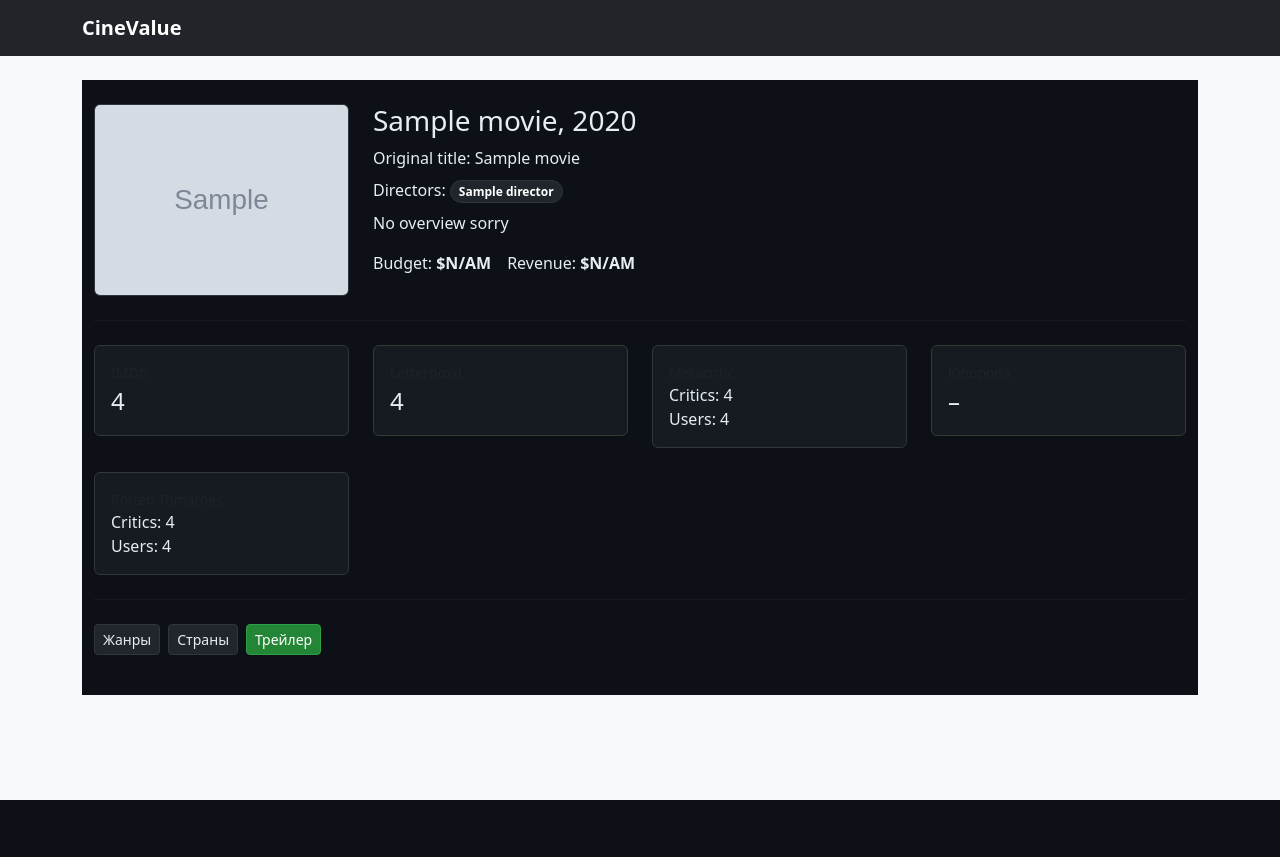
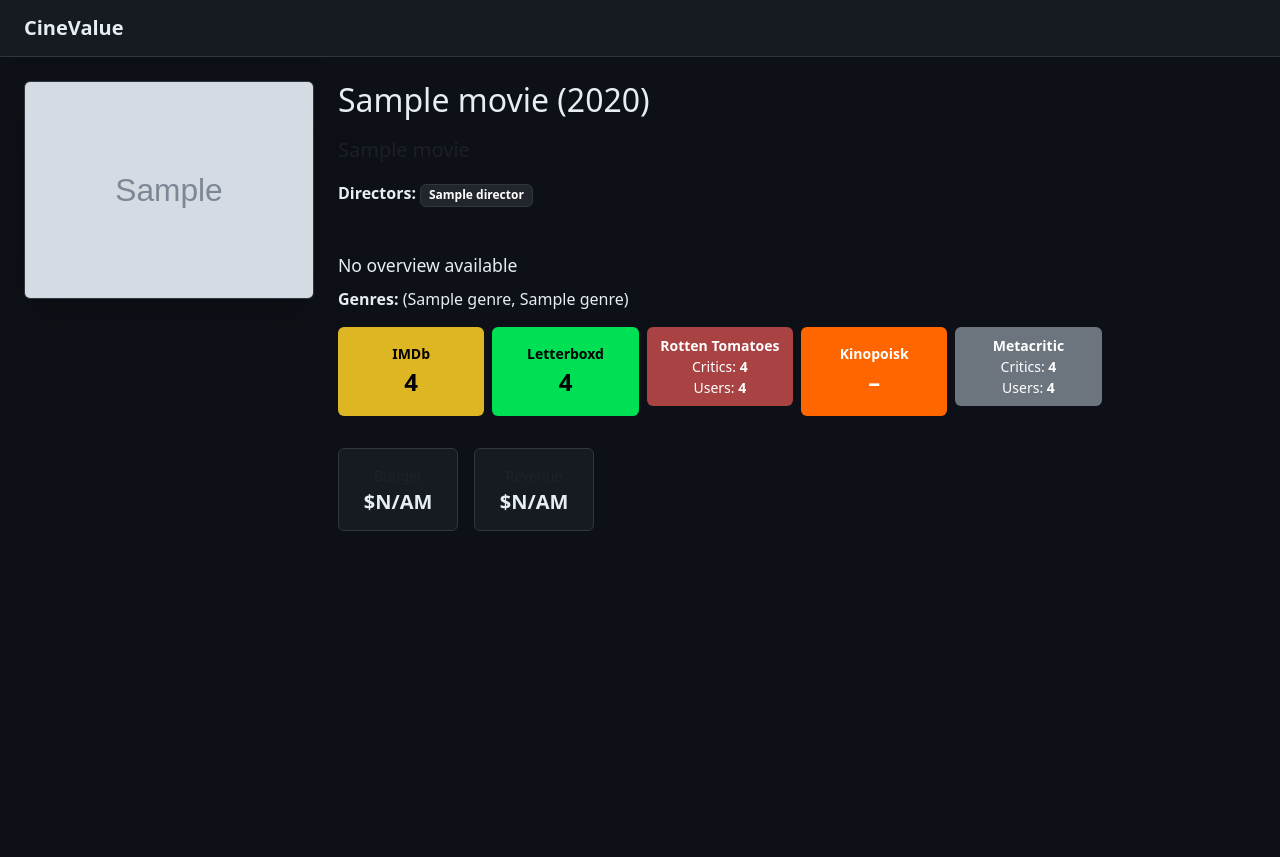
Before and after one commit to vit1919/CineValue-django-project, a Django app: template CineValue/templates/result.html in a window 1280 px wide. Before the commit the page ends 800 px from the top, so only its background shows below. Run offline with Django 3.2, Linux system fonts and the light colour scheme; the template is opened without the code that fills it: most values are stand-ins (such as "Sample title", 1, 10 or a date in 2020); grey boxes marked "Sample" are stand-in pictures.

Commit message:
html css fix

```diff
--- /dev/null
+++ b/CineValue/static/CineValue/style.css
@@ -0,0 +1,84 @@
+:root{
+  --bg:#0e0e10;
+  --panel:#16161a;
+  --border:#2a2a31;
+  --text:#e6e6e6;
+  --muted:#a7a7ad;
+  --accent:#6aa9ff;
+  --hover:#1f1f26;
+  --shadow:rgba(0,0,0,.35);
+}
+
+html,body{
+  height:100%;
+  background:var(--bg);
+  color:var(--text);
+  font-family:system-ui,-apple-system,Segoe UI,Roboto,Ubuntu,Cantarell,Noto Sans,sans-serif;
+}
+
+.page{
+  min-height:100vh;
+  display:flex;
+  align-items:center;
+  justify-content:center;
+  padding:24px;
+}
+
+.search-wrap{
+  position:relative;
+  width:min(720px,92vw);
+}
+
+.search-input{
+  width:100%;
+  padding:14px 18px;
+  border-radius:12px;
+  border:1px solid var(--border);
+  background:var(--panel);
+  color:var(--text);
+  outline:none;
+  box-shadow:0 6px 18px var(--shadow);
+  transition:border-color .15s ease, box-shadow .15s ease, background .15s ease;
+}
+.search-input::placeholder{ color:var(--muted); }
+.search-input:focus{
+  border-color:var(--accent);
+  box-shadow:0 0 0 3px color-mix(in oklab, var(--accent) 30%, transparent);
+  background:#191a20;
+}
+
+/* dropdown */
+.results{
+  position:absolute;
+  left:0; right:0;
+  margin-top:10px;
+  background:var(--panel);
+  border:1px solid var(--border);
+  border-radius:12px;
+  overflow:hidden;
+  box-shadow:0 14px 32px var(--shadow);
+  max-height:360px;
+  overflow-y:auto;
+  padding:6px 0;
+  list-style:none;
+}
+.results:empty{ display:none; }
+
+.results li a{
+  display:block;
+  padding:12px 16px;
+  color:var(--text);
+  text-decoration:none;
+}
+.results li a span.year{ color:var(--muted); }
+
+.results li a:hover,
+.results li a:focus{
+  background:var(--hover);
+  outline:none;
+}
+
+/* тонкая полоса прокрутки */
+.results::-webkit-scrollbar{ width:10px; }
+.results::-webkit-scrollbar-thumb{ background:var(--border); border-radius:8px; }
+.results::-webkit-scrollbar-track{ background:transparent; }
--- a/CineValue/templates/layout.html
+++ b/CineValue/templates/layout.html
@@ -16,29 +16,28 @@
   {% block extra_css %}{% endblock %}
 </head>
 
-<body class="bg-light">
-  <!-- Навигация -->
-  <nav class="navbar navbar-expand-lg navbar-dark bg-dark sticky-top">
-    <div class="container">
-      <a class="navbar-brand fw-semibold" href="{% url 'index' %}">CineValue</a>
+<body style="background: #0d1117;">
+  <!-- Навигация с тёмной темой -->
+  <nav class="navbar navbar-expand-lg sticky-top" style="background: #161b22; border-bottom: 1px solid #30363d;">
+    <div class="container-fluid px-4">
+      <a class="navbar-brand fw-semibold" href="{% url 'index' %}" style="color: #e6edf3;">
+        CineValue
+      </a>
       <button class="navbar-toggler" type="button" data-bs-toggle="collapse" data-bs-target="#mainNav"
-              aria-controls="mainNav" aria-expanded="false" aria-label="Toggle navigation">
+              aria-controls="mainNav" aria-expanded="false" aria-label="Toggle navigation"
+              style="border-color: #30363d;">
         <span class="navbar-toggler-icon"></span>
       </button>
-
-
+      <div class="collapse navbar-collapse" id="mainNav">
+        <!-- Дополнительные пункты навигации при необходимости -->
       </div>
     </div>
   </nav>
 
-  <!-- Контент -->
-  <main class="container py-4">
-    {% block content %}
-
-    {% endblock %}
+  <!-- Контент без container для полного экрана -->
+  <main>
+    {% block content %}{% endblock %}
   </main>
-
-
 
   <!-- Bootstrap JS -->
   <script src="https://cdn.jsdelivr.net/npm/bootstrap@5.3.2/dist/js/bootstrap.bundle.min.js"
@@ -46,5 +45,4 @@
           crossorigin="anonymous"></script>
   {% block extra_js %}{% endblock %}
 </body>
-
 </html>
--- a/CineValue/templates/result.html
+++ b/CineValue/templates/result.html
@@ -1,178 +1,153 @@
 {% extends "layout.html" %}
+{% load static %}
+
 {% block title %}{{ movie.title }} | CineValue{% endblock %}
 
+{% block extra_css %}
+<link rel="stylesheet" href="{% static 'CineValue/style.css' %}">
+<style>
+  /*для полного экрана */
+  body { background: #0d1117 !important; }
+  main.container { max-width: none !important; padding: 0 !important; }
+
+  /* Цвета рейтингов */
+  .rating-imdb { background: #deb522; color: #000; }
+  .rating-letterboxd { background: #00e054; color: #000; }
+  .rating-rt { background: #a94242; color: #fff; }
+  .rating-kp { background: #ff6600; color: #fff; }
+  .rating-meta { background: #6c757d; color: #fff; }
+</style>
+{% endblock %}
+
 {% block content %}
-<div class="container py-4" style="color:#e6edf3;background:#0d1117;">
-  <!-- Шапка: постер + основные сведения -->
-  <div class="row g-4">
+<div class="vh-100 d-flex flex-column" style="color: #e6edf3; background: #0d1117;">
+  <div class="flex-grow-1 p-4">
+    <div class="row g-4 h-100">
+
       <div class="col-12 col-md-3">
+        <div class="h-100 d-flex align-items-start">
           <img
             src="{{ data_whatson.image|default_if_none:'' }}"
             alt="{{ data_whatson.title|default:movie.title }}"
-        class="img-fluid rounded"
-        style="background:#161b22;border:1px solid #30363d;"
+            class="img-fluid rounded shadow-lg"
+            style="background:#161b22; border:1px solid #30363d; max-height: 600px; width: 100%;"
           >
         </div>
+      </div>
 
+      <!-- Детали фильма -->
       <div class="col-12 col-md-9">
-      <h1 class="h3 mb-2">{{ movie.title }},  {{ movie.year }}</h1>
+        <div class="h-100 d-flex flex-column">
+
+          <!-- Заголовок и режиссёры -->
+          <div class="mb-3">
+            <h1 class="h2 mb-3">{{ movie.title }} ({{ movie.year }})</h1>
             {% if movie.title != movie.original_title %}
-        <p class="mb-2">Original title: {{ movie.original_title }}</p>
+              <p class="text-muted mb-3 fs-5">{{ movie.original_title }}</p>
             {% endif %}
 
-
-
-      {# Режиссёры: в API это объект/словарь — безопасно выведем через список, если есть #}
             {% if data_whatson.directors %}
-        <p class="mb-2">
-          Directors:
+              <p class="mb-0">
+                <strong>Directors:</strong>
                 {% if data_whatson.directors.items %}
                   {% for k,v in data_whatson.directors.items %}
-              <span class="badge rounded-pill" style="background:#21262d;border:1px solid #30363d;">{{ v }}</span>
+                    <span class="badge me-2" style="background:#21262d; border:1px solid #30363d;">{{ v }}</span>
                   {% endfor %}
                 {% else %}
                   {{ data_whatson.directors }}
                 {% endif %}
               </p>
             {% endif %}
+          </div>
 
-      <p class="mb-3" style="white-space:pre-line;">{{ movie.overview|default:"No overview sorry" }}</p>
+          <!-- Описание -->
+          <div class="mb-3">
+            <p class="mb-2" style="white-space:pre-line; line-height: 1.6; font-size: 1.1rem;">
+              {{ movie.overview|default:"No overview available" }}
+            </p>
 
-      <div class="d-flex flex-wrap gap-3">
-        <div>Budget: <strong>${{ budget_m|default:"N/A" }}M</strong></div>
-        <div>Revenue: <strong>${{ revenue_m|default:"N/A" }}M</strong></div>
+            <!-- Жанры сразу после описания -->
+            <p class="mb-0">
+              <strong>Genres:</strong>
+              {% if data_whatson.genres %}
+                {{ data_whatson.genres|join:", " }}
+              {% else %}
+                N/A
+              {% endif %}
+            </p>
+          </div>
+
+
+          <div class="mb-3">
+            <div class="row g-2">
+              <!-- IMDb -->
+              <div class="col-6 col-sm-4 col-lg-2">
+                <div class="text-center p-3 rounded rating-imdb">
+                  <div class="fw-bold small">IMDb</div>
+                  <div class="fs-4 fw-bold">{{ data_whatson.imdb.users_rating|default:"–" }}</div>
+                </div>
+              </div>
+
+              <!-- Letterboxd -->
+               <!-- <a href={{ data_whatson.letterboxd.url}}></a> -->
+              <div class="col-6 col-sm-4 col-lg-2">
+                <div class="text-center p-3 rounded rating-letterboxd">
+                  <a href="{{ data_whatson.letterboxd.url}}" style="text-decoration: none; color: inherit;">
+                    <div class="fw-bold small">Letterboxd</div>
+                  </a>
+                  <div class="fs-4 fw-bold">{{ data_whatson.letterboxd.users_rating|default:"–" }}</div>
+                </div>
+              </div>
+
+              <!-- Rotten Tomatoes -->
+              <div class="col-6 col-sm-4 col-lg-2">
+                <div class="text-center p-2 rounded rating-rt">
+                  <div class="fw-bold small">Rotten Tomatoes</div>
+                  <div class="small">Critics: <strong>{{ data_whatson.rotten_tomatoes.critics_rating|default:"–" }}</strong></div>
+                  <div class="small">Users: <strong>{{ data_whatson.rotten_tomatoes.users_rating|default:"–" }}</strong></div>
+                </div>
+              </div>
+
+              <!-- Kinopoisk -->
+              <div class="col-6 col-sm-4 col-lg-2">
+                <div class="text-center p-3 rounded rating-kp">
+                  <div class="fw-bold small">Kinopoisk</div>
+                  <div class="fs-4 fw-bold">{{ kp.rating.kp|default:"–" }}</div>
+                </div>
+              </div>
+
+              <!-- Metacritic -->
+              <div class="col-6 col-sm-4 col-lg-2">
+                <div class="text-center p-2 rounded rating-meta">
+                  <div class="fw-bold small">Metacritic</div>
+                  <div class="small">Critics: <strong>{{ data_whatson.metacritic.critics_rating|default:"–" }}</strong></div>
+                  <div class="small">Users: <strong>{{ data_whatson.metacritic.users_rating|default:"–" }}</strong></div>
+                </div>
               </div>
             </div>
           </div>
 
-  <hr class="my-4" style="border-color:#30363d;">
-
-  <!-- Рейтинги по платформам -->
-  <div class="row g-4">
-    <div class="col-12 col-md-6 col-lg-3">
-      <div class="p-3 rounded" style="background:#161b22;border:1px solid #30363d;">
-        <div class="small text-muted">IMDb</div>
-        <div class="fs-4">
-          {{ data_whatson.imdb.users_rating|default:"–" }}
+          <!-- Бюджет и выручка в блоках -->
+          <div class="mt-3">
+            <div class="row g-3">
+              <div class="col-auto">
+                <div class="p-3 rounded text-center" style="background:#161b22; border:1px solid #30363d; min-width: 120px;">
+                  <div class="small text-muted mb-1">Budget</div>
+                  <div class="fw-bold h5 mb-0">${{ budget_m|default:"N/A" }}M</div>
                 </div>
               </div>
+              <div class="col-auto">
+                <div class="p-3 rounded text-center" style="background:#161b22; border:1px solid #30363d; min-width: 120px;">
+                  <div class="small text-muted mb-1">Revenue</div>
+                  <div class="fw-bold h5 mb-0">${{ revenue_m|default:"N/A" }}M</div>
                 </div>
-    <div class="col-12 col-md-6 col-lg-3">
-      <div class="p-3 rounded" style="background:#161b22;border:1px solid #303d33;">
-        <div class="small text-muted">Letterboxd</div>
-        <div class="fs-4">
-          {{ data_whatson.letterboxd.users_rating|default:"–" }}
-        </div>
-      </div>
-    </div>
-    <div class="col-12 col-md-6 col-lg-3">
-      <div class="p-3 rounded" style="background:#161b22;border:1px solid #30363d;">
-        <div class="small text-muted">Metacritic</div>
-        <div class="fs-6">Critics: {{ data_whatson.metacritic.critics_rating|default:"–" }}</div>
-        <div class="fs-6">Users: {{ data_whatson.metacritic.users_rating|default:"–" }}</div>
-      </div>
-    </div>
-
-    <div class="col-12 col-md-6 col-lg-3">
-      <div class="p-3 rounded" style="background:#161b22;border:1px solid #303d33;">
-        <div class="small text-muted">Kinopoisk</div>
-        <div class="fs-4">
-          {{ kp.rating.kp|default:"–" }}
               </div>
             </div>
           </div>
 
-    <div class="col-12 col-md-6 col-lg-3">
-      <div class="p-3 rounded" style="background:#161b22;border:1px solid #30363d;">
-        <div class="small text-muted">Rotten Tomatoes</div>
-        <div class="fs-6">Critics: {{ data_whatson.rotten_tomatoes.critics_rating|default:"–" }}</div>
-        <div class="fs-6">Users: {{ data_whatson.rotten_tomatoes.users_rating|default:"–" }}</div>
         </div>
       </div>
     </div>
-
-  <hr class="my-4" style="border-color:#30363d;">
-
-  <!-- Кнопки-переключатели (collapse) для жанров, стран и трейлера -->
-  <div class="d-flex flex-wrap gap-2 mb-3">
-    <button class="btn btn-sm" style="background:#21262d;border:1px solid #30363d;color:#e6edf3;"
-            type="button" data-bs-toggle="collapse" data-bs-target="#genresBox">
-      Жанры
-    </button>
-    <button class="btn btn-sm" style="background:#21262d;border:1px solid #30363d;color:#e6edf3;"
-            type="button" data-bs-toggle="collapse" data-bs-target="#countriesBox">
-      Страны
-    </button>
-    <button class="btn btn-sm" style="background:#238636;border:1px solid #2ea043;color:#fff;"
-            type="button" data-bs-toggle="collapse" data-bs-target="#trailerBox">
-      Трейлер
-    </button>
-  </div>
-
-  <!-- Жанры -->
-  <div id="genresBox" class="collapse">
-    <div class="p-3 rounded mb-3" style="background:#161b22;border:1px solid #30363d;">
-      {% if data_whatson.genres %}
-        {% if data_whatson.genres.items %}
-          {% for k,v in data_whatson.genres.items %}
-            <span class="badge me-2 mb-2" style="background:#30363d;color:#e6edf3;">{{ v }}</span>
-          {% endfor %}
-        {% else %}
-          {{ data_whatson.genres }}
-        {% endif %}
-      {% else %}
-        N/A
-      {% endif %}
   </div>
 </div>
-
-  <!-- Страны (поля могут отсутствовать в ответе) -->
-  <div id="countriesBox" class="collapse">
-    <div class="p-3 rounded mb-3" style="background:#161b22;border:1px solid #30363d;">
-      {% with c1=data_whatson.countries c2=data_whatson.production_countries c3=data_whatson.origin_country %}
-        {% if c1 %}
-          {{ c1 }}
-        {% elif c2 %}
-          {% for c in c2 %}<span class="badge me-2 mb-2" style="background:#30363d;color:#e6edf3;">{{ c }}</span>{% endfor %}
-        {% elif c3 %}
-          {% for c in c3 %}<span class="badge me-2 mb-2" style="background:#30363d;color:#e6edf3;">{{ c }}</span>{% endfor %}
-        {% else %}
-          N/A
-        {% endif %}
-      {% endwith %}
-    </div>
-  </div>
-
-  <!-- Трейлер -->
-  <!-- <div id="trailerBox" class="collapse">
-    <div class="p-3 rounded" style="background:#161b22;border:1px solid #30363d;">
-      {% if data_whatson.trailer %}
-        <div id="trailerMount"></div>
-        <noscript><a href="{{ data_whatson.trailer }}" target="_blank" rel="noopener">Открыть трейлер</a></noscript>
-      {% else %}
-        Трейлер недоступен
-      {% endif %}
-    </div>
-  </div>
-</div> -->
-
-<!-- {% if data_whatson.trailer %}
-<script>
-  // Преобразуем известные форматы YouTube в embed, иначе просто ссылка
-  (function() {
-    const url = "{{ data_whatson.trailer|escapejs }}";
-    const mount = document.getElementById('trailerMount');
-    if (!mount || !url) return;
-
-    // Пытаемся выделить ID ролика формата watch?v=XXXX
-    const yt = url.match(/(?:youtube\\.com\\/watch\\?v=|youtu\\.be\\/)([\\w-]{6,})/i);
-    if (yt && yt[21]) {
-      const embed = "https://www.youtube.com/embed/" + yt[21];
-      mount.innerHTML = '<div class="ratio ratio-16x9"><iframe src="'+embed+'" title="Trailer" allowfullscreen></iframe></div>';
-    } else {
-      mount.innerHTML = '<a class="btn btn-outline-light" href="'+url+'" target="_blank" rel="noopener">Открыть трейлер</a>';
-    }
-  })();
-</script>
-{% endif %} -->
 {% endblock %}
--- a/CineValue/views.py
+++ b/CineValue/views.py
@@ -45,8 +45,6 @@
 
     if isinstance(kp, dict) and 'error' in kp:
         return HttpResponseServerError(kp['error'])
-
-
 
     #kp = None
 
```
Also changed, not shown: CineValue/templates/index.html (+22 -7 lines). Lines whose indentation alone changed are shown as unchanged.
